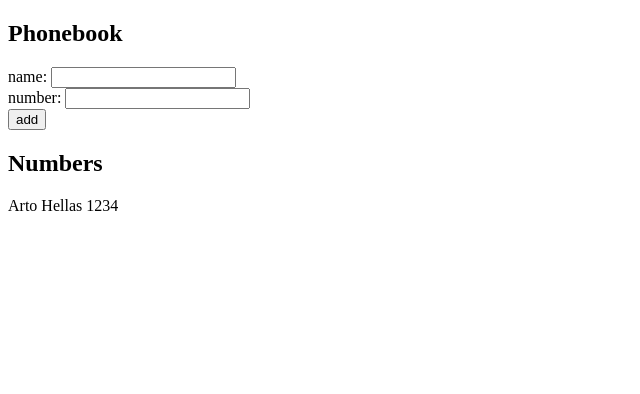
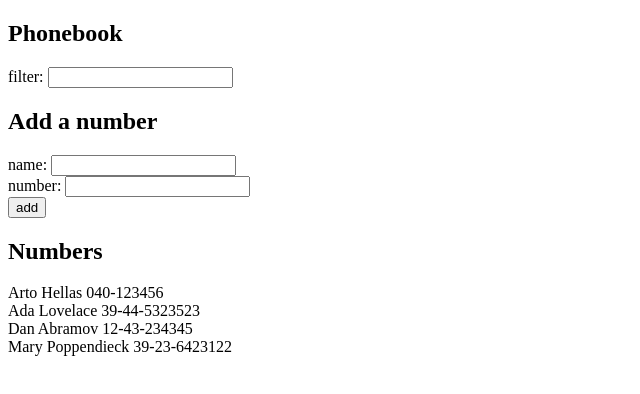
Before and after one commit to yash756/fullstackopen-phonebook, a React (Create React App) app: page / in a window 1280 px wide. Shown: the top 394 px of the page, without its empty margins (0-640 px from the left). Built offline with nearby package versions, Linux system fonts and the light colour scheme.

Commit message:
step 5 done : added search

```diff
--- a/src/App.js
+++ b/src/App.js
@@ -3,11 +3,17 @@
 
 const App = () => {
     const [persons, setPersons] = useState([
-        { name: 'Arto Hellas', number: 1234 },
+        { name: 'Arto Hellas', number: '040-123456', id: 1 },
+        { name: 'Ada Lovelace', number: '39-44-5323523', id: 2 },
+        { name: 'Dan Abramov', number: '12-43-234345', id: 3 },
+        { name: 'Mary Poppendieck', number: '39-23-6423122', id: 4 },
     ]);
+
+    let currentId = persons[persons.length - 1].id;
 
     const [newName, setNewName] = useState('');
     const [newNumber, setNewNumber] = useState('');
+    const [filter, setFilter] = useState('');
 
     const addPerson = (event) => {
         event.preventDefault();
@@ -16,6 +22,7 @@
         const personObject = {
             name: newName,
             number: newNumber,
+            id: currentId + 1,
         };
 
         let exists = false;
@@ -36,7 +43,6 @@
     };
 
     const handleNameChange = (event) => {
-        //console.log(event.target.value);
         setNewName(event.target.value);
     };
 
@@ -44,9 +50,23 @@
         setNewNumber(event.target.value);
     };
 
+    const handleFilter = (event) => {
+        setFilter(event.target.value);
+    };
+
+    const peopleToShow = persons.filter(
+        (person) =>
+            person.name.includes(filter) ||
+            person.name.includes(filter.toUpperCase())
+    );
+
     return (
         <div>
             <h2>Phonebook</h2>
+            <div>
+                filter: <input value={filter} onChange={handleFilter} />
+            </div>
+            <h2>Add a number</h2>
             <form onSubmit={addPerson}>
                 <div>
                     name: <input value={newName} onChange={handleNameChange} />
@@ -60,8 +80,8 @@
                 </div>
             </form>
             <h2>Numbers</h2>
-            {persons.map((person) => (
-                <div key={person.name}>
+            {peopleToShow.map((person) => (
+                <div key={person.id}>
                     {person.name} {person.number}
                 </div>
             ))}
```
